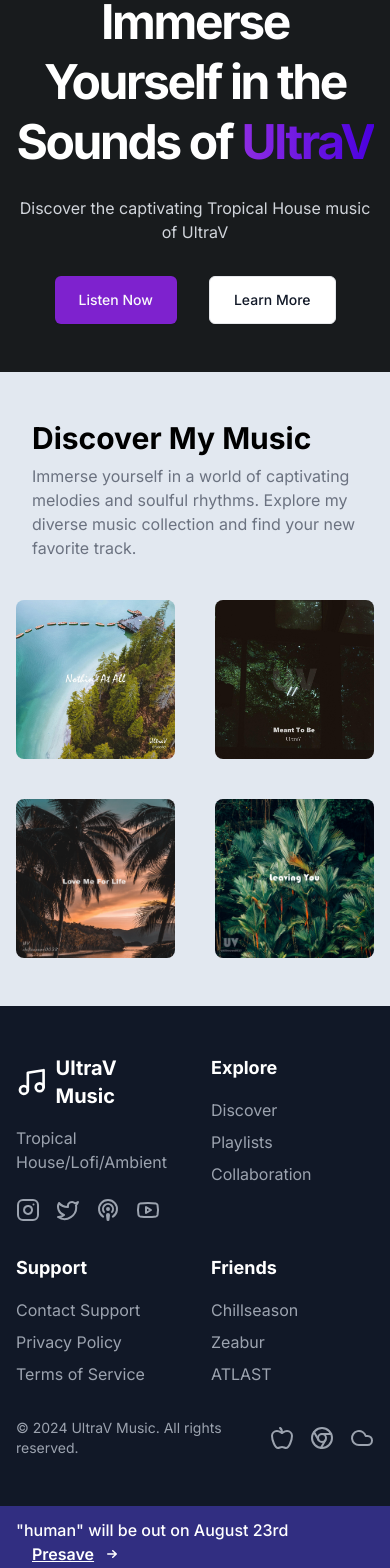
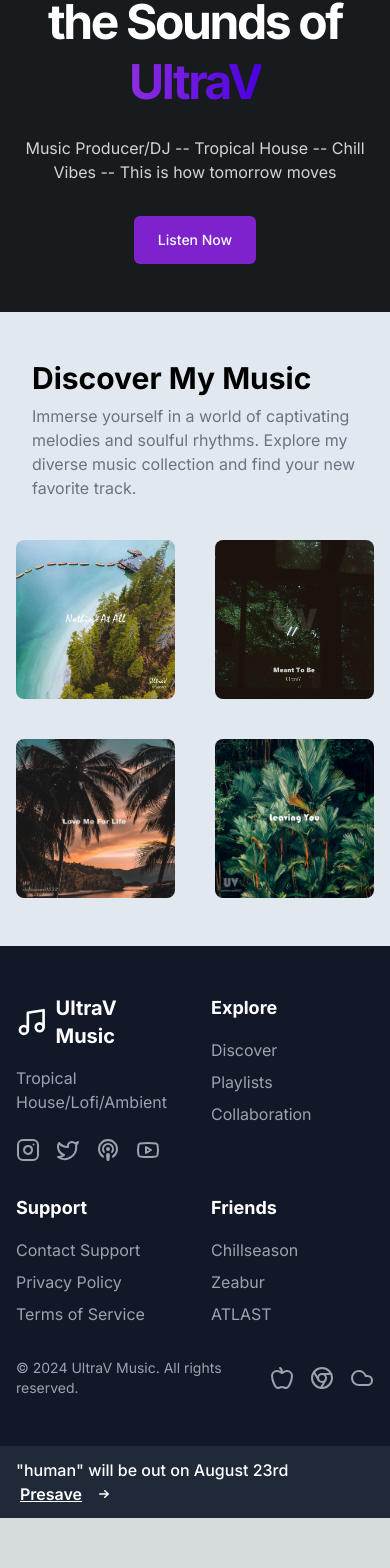
Before and after one commit to aircrushin/ultrav-music, a Next.js app: page / in a window 390 px wide. Shown: the part 96-1664 px from the top of the page. After the commit the page ends 1614 px from the top, so only its background shows below. Built offline with nearby package versions, Linux system fonts and the light colour scheme.

Commit message:
add banner

```diff
--- a/src/components/banner.tsx
+++ b/src/components/banner.tsx
@@ -1,11 +1,11 @@
 export default () => {
     return (
-        <div className="bg-indigo-900 z-100">
+        <div className="bg-gray-800 z-100">
             <div className="max-w-screen-xl mx-auto px-4 py-3 text-white sm:text-center md:px-8">
                 <p className="font-medium">
                    "human" will be out on August 23rd
                    <a href="http://atla.st/mbhuman" className="font-semibold underline duration-150 hover:text-indigo-100 inline-flex items-center gap-x-2">
-                      <span className="ml-4">Presave</span>
+                      <span className="px-1">Presave</span>
                         <svg xmlns="http://www.w3.org/2000/svg" viewBox="0 0 20 20" fill="currentColor" className="w-5 h-5">
                             <path fillRule="evenodd" d="M5 10a.75.75 0 01.75-.75h6.638L10.23 7.29a.75.75 0 111.04-1.08l3.5 3.25a.75.75 0 010 1.08l-3.5 3.25a.75.75 0 11-1.04-1.08l2.158-1.96H5.75A.75.75 0 015 10z" clipRule="evenodd" />
                         </svg>
--- a/src/components/hero.tsx
+++ b/src/components/hero.tsx
@@ -10,21 +10,21 @@ export default function Hero() {
           <div className="flex flex-col items-center space-y-8 text-center">
             <div className="space-y-6">
               <h1 className="leading-[60px] text-5xl sm:text-6xl md:text-7xl lg:text-8xl font-bold tracking-tighter animate-scale-in lg:max-w-5xl max-w-2xl">
-                Immerse Yourself in the Sounds of <span className='text-gradient'>UltraV</span>
+                the Sounds of <span className='text-gradient'>UltraV</span>
               </h1>
-              <p className="mx-auto max-w-[700px] text-gray-300 md:text-xl animate-fade-in">
-                <Typewriter text="Discover the captivating Tropical House music of UltraV" speed={30} />
+              <p className="mx-auto max-w-[1000px] text-gray-300 md:text-xl animate-fade-in">
+                <Typewriter text="Music Producer/DJ -- Tropical House -- Chill Vibes -- This is how tomorrow moves" speed={30} />
               </p>
             </div>
             <div className="mt-8 flex space-x-8">
               <Link href="https://music.163.com/#/artist?app_version=9.0.80&id=12120673&dlt=0846" target="_blank">
-                <button className="inline-flex h-12 items-center justify-center rounded-md bg-purple-700 px-6 py-3 text-sm font-medium text-gray-50 shadow-sm transition-colors hover:bg-purple-800/90 focus-visible:outline-none focus-visible:ring-1 focus-visible:ring-gray-950 disabled:pointer-events-none disabled:opacity-50 dark:bg-gray-50 dark:text-gray-900 dark:hover:bg-gray-50/90 dark:focus-visible:ring-gray-300">Listen Now
+                <button className="inline-flex h-12 items-center justify-center rounded-md bg-purple-700 px-6 py-3 text-sm font-medium text-gray-50 shadow-sm transition-colors hover:bg-purple-800/90 focus-visible:outline-none focus-visible:ring-1 focus-visible:ring-gray-950 disabled:pointer-events-none disabled:opacity-50 dark:bg-gray-50 dark:text-gray-900 dark:hover:bg-gray-50/90 dark:focus-visible:ring-gray-300 w-full md:w-auto">Listen Now
                 </button>
               </Link>
-              <Link href="/#music-section">
-                <button className="inline-flex h-12 items-center justify-center rounded-md border text-gray-900 bg-white px-6 py-3 text-sm font-medium shadow-sm transition-colors hover:bg-gray-300 hover:text-gray-900 focus-visible:outline-none focus-visible:ring-1 focus-visible:ring-gray-950 disabled:pointer-events-none disabled:opacity-50 dark:border-gray-800 dark:bg-gray-950 dark:hover:bg-gray-800 dark:hover:text-gray-50 dark:focus-visible:ring-gray-300">Learn More
+              {/* <Link href="/#music-section">
+                <button className="inline-flex h-12 items-center justify-center rounded-md border text-gray-900 bg-white px-6 py-3 text-sm font-medium shadow-sm transition-colors hover:bg-gray-300 hover:text-gray-900 focus-visible:outline-none focus-visible:ring-1 focus-visible:ring-gray-950 disabled:pointer-events-none disabled:opacity-50 dark:border-gray-800 dark:bg-gray-950 dark:hover:bg-gray-800 dark:hover:text-gray-50 dark:focus-visible:ring-gray-300 w-full md:w-auto">Learn More
                 </button>
-              </Link>
+              </Link> */}
             </div>
           </div>
         </div>
```
